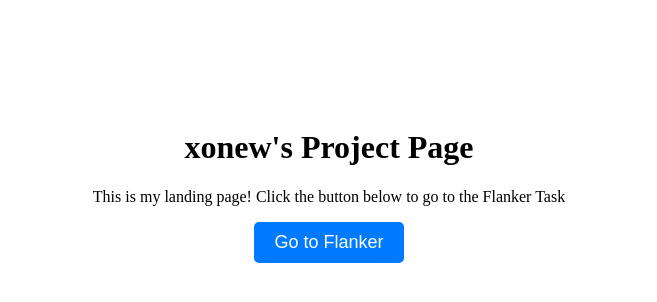
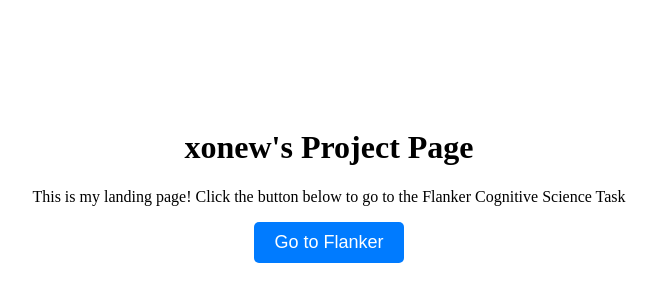
Before and after one commit to xonew/xonew.github.io, a plain HTML site: page index.html in a window 1280 px wide. Shown: the whole page, without its empty margins (311-968 px from the left). Drawn offline with Linux system fonts and the light colour scheme.

Commit message:
Update index.html

```diff
--- a/index.html
+++ b/index.html
@@ -24,7 +24,7 @@
 </head>
 <body>
     <h1>xonew's Project Page</h1>
-    <p>This is my landing page! Click the button below to go to the Flanker Task</p>
+    <p>This is my landing page! Click the button below to go to the Flanker Cognitive Science Task</p>
     <button onclick="redirectToFlanker()">Go to Flanker</button>
 
     <script>
```
